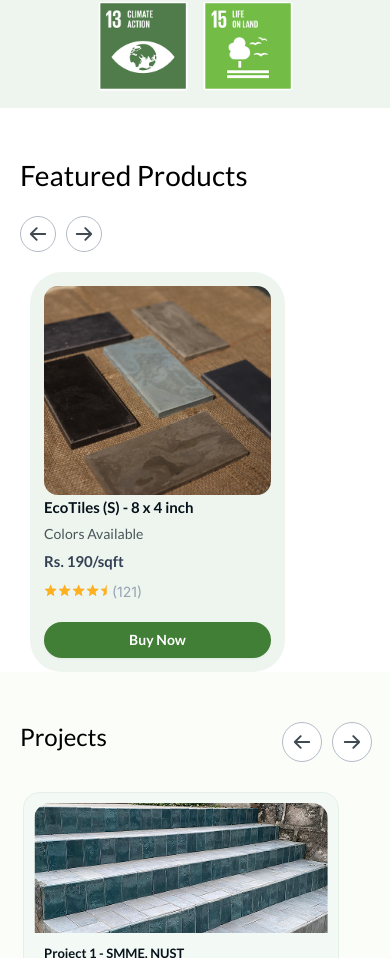
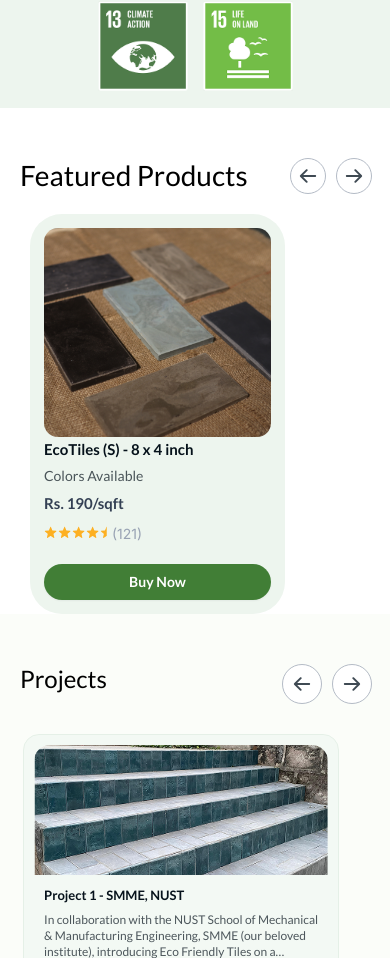
Before and after one commit to MAsif804/Ecobricks-Website, a React (Vite) app: page / in a window 390 px wide. Shown: the part 2645-3603 px from the top of the page. Built offline with nearby package versions, Linux system fonts and the light colour scheme.

Commit message:
changes in Product in responsive design

```diff
--- a/src/component/Product/Product.css
+++ b/src/component/Product/Product.css
@@ -240,7 +240,7 @@
     }
 
     #product .wrapper .content-container {
-        flex-direction: column;
+        /* flex-direction: column; */
         gap: 24px;
         align-items: flex-start;
     }
@@ -249,10 +249,7 @@
         font-size: 36px;
     }
 
-    #product .product-btns {
-        width: 100%;
-        justify-content: flex-start;
-    }
+
 
     #product .product-box {
         width: 85% !important;
@@ -261,7 +258,7 @@
 
 @media screen and (max-width: 768px) {
     #product .wrapper {
-        padding: 60px 0px 0px 30px;
+        padding: 60px 16px 16px 30px;
         gap: 24px;
     }
 
```
